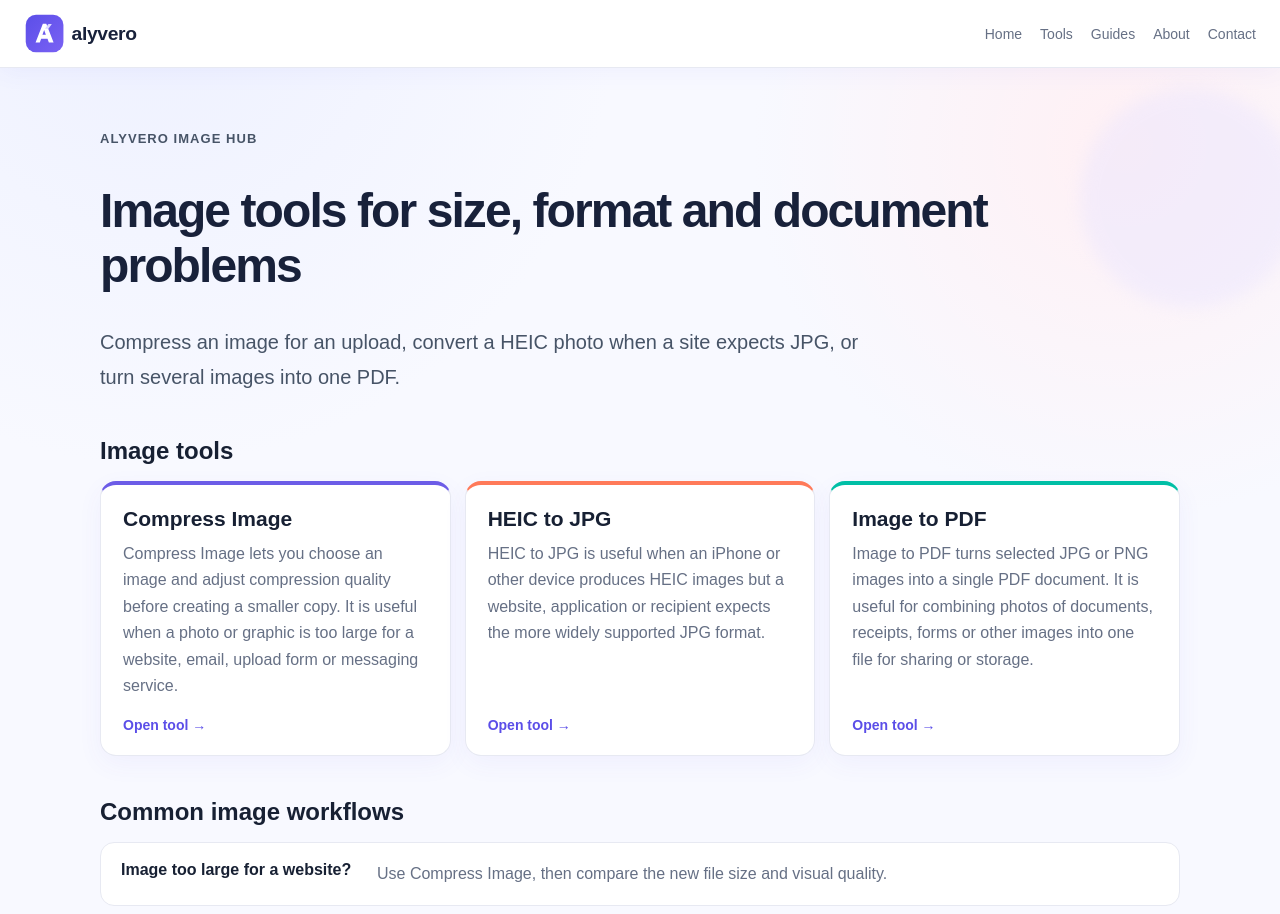
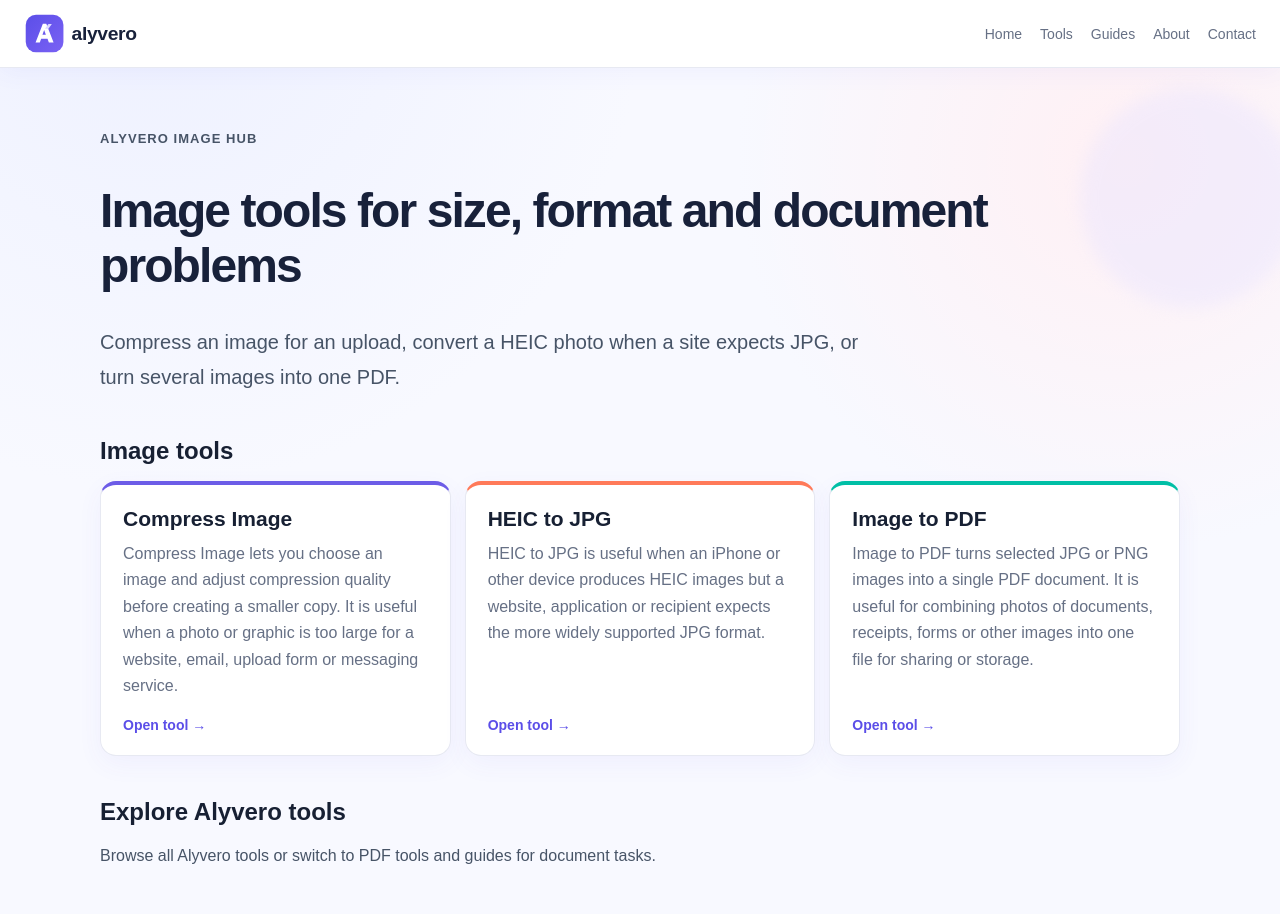
Before and after one commit to rindodi/alyvero, a Next.js app: page /image-tools in a window 1280 px wide. Shown: the top 914 px of the page. Built offline with nearby package versions, Linux system fonts and the light colour scheme.

Commit message:
Strengthen image hub internal links

```diff
--- a/app/image-tools/page.tsx
+++ b/app/image-tools/page.tsx
@@ -23,6 +23,7 @@ export default function ImageToolsPage() {
         <Link className="tool-link" href={`/${tool.slug}`}>Open tool →</Link>
       </article>)}</div>
     </section>
+    <section className="ecosystem-section"><h2>Explore Alyvero tools</h2><p>Browse <Link href="/tools">all Alyvero tools</Link> or switch to <Link href="/pdf-tools">PDF tools and guides</Link> for document tasks.</p></section>
     <section className="ecosystem-section">
       <h2>Common image workflows</h2>
       <div className="workflow-list">
```
